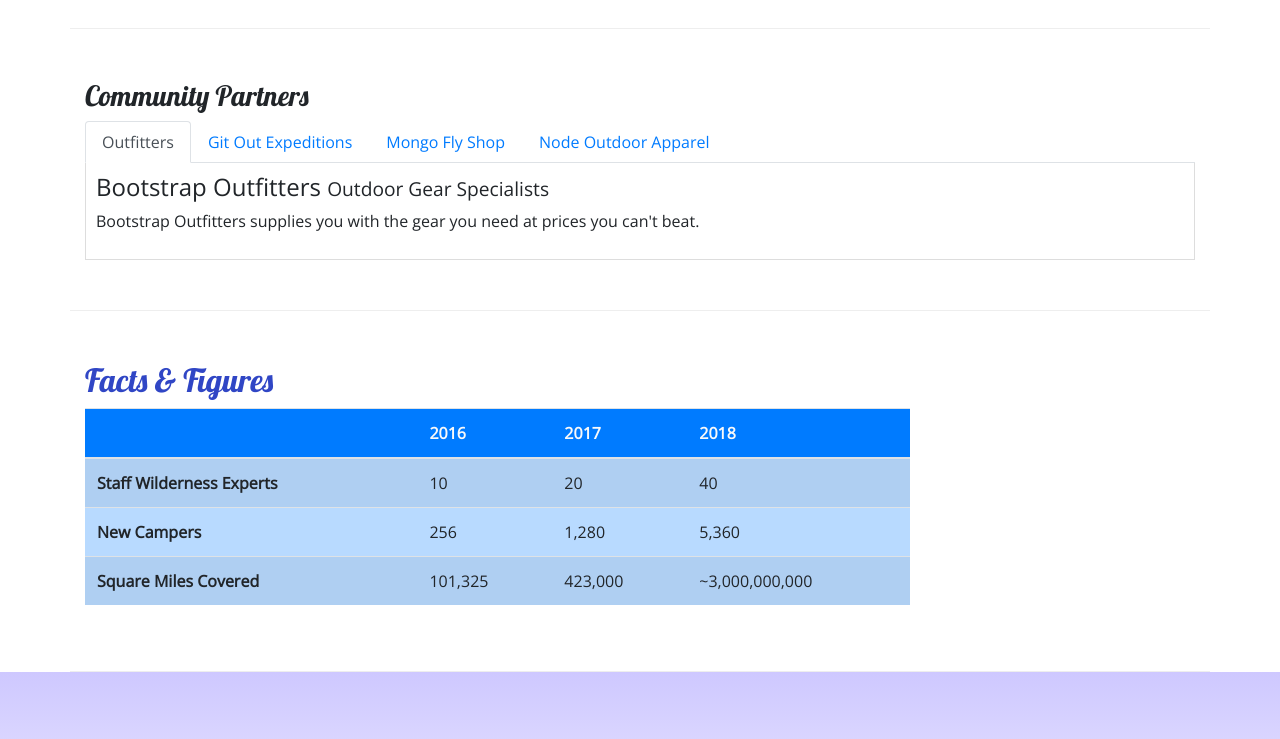
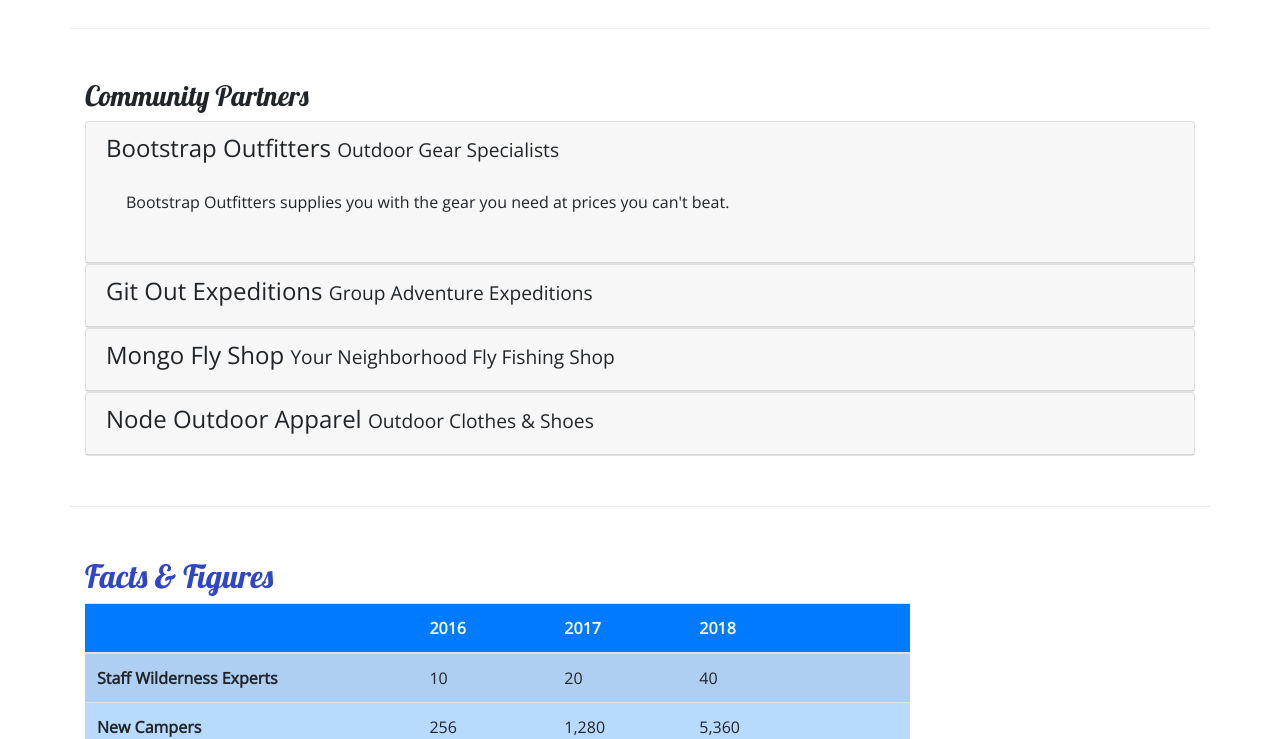
Before and after one commit to avaz25/nucampsite, a website: page aboutus.html in a window 1280 px wide. Shown: the part 800-1539 px from the top of the page. Drawn offline with nearby package versions, Linux system fonts and the light colour scheme.

Commit message:
Accordion

```diff
--- a/aboutus.html
+++ b/aboutus.html
@@ -100,28 +100,62 @@
         <div class="row row-content">
             <div class="col">
                 <h3>Community Partners</h3>
-                <ul class="nav nav-tabs">
-                    <li class="nav-item"><a class="nav-link active" href="#bootstrap" role="tab" data-toggle="tab">Outfitters</a></li>
-                    <li class="nav-item"><a class="nav-link" href="#git" role="tab" data-toggle="tab">Git Out Expeditions</a></li>
-                    <li class="nav-item"><a class="nav-link" href="#mongo" role="tab" data-toggle="tab">Mongo Fly Shop</a></li>
-                    <li class="nav-item"><a class="nav-link" href="#node" role="tab" data-toggle="tab">Node Outdoor Apparel</a></li>
-                </ul>
-                <div class="tab-content">
-                    <div role="tabpanel" class="tab-pane fade show active" id="bootstrap">
-                        <h4>Bootstrap Outfitters <small>Outdoor Gear Specialists</small></h4>
-                        <p class="d-none d-sm-block">Bootstrap Outfitters supplies you with the gear you need at prices you can't beat.</p>
+                <div id="accordion">
+                    <div class="card">
+                        <div role="tab" class="card-header">
+                            <h4>
+                                <a data-toggle="collapse" data-target="#bootstrap">
+                                    Bootstrap Outfitters <small>Outdoor Gear Specialists</small>
+                                </a>
+                            </h4>
+                            <div class="collapse show" id="bootstrap" data-parent="#accordion">
+                                <div class="card-body">
+                                    <p class="d-none d-sm-block">Bootstrap Outfitters supplies you with the gear you need at prices you can't beat.</p>
+                                </div>
+                            </div>
+                        </div>
                     </div>
-                    <div role="tabpanel" class="tab-pane fade" id="git">
-                        <h4>Git Out Expeditions <small>Group Adventure Expeditions</small></h4>
-                        <p class="d-none d-sm-block">Join Git Out Expeditions to explore new horizons with a group of other adventurers!</p>
+                    <div class="card">
+                        <div role="tab" class="card-header">
+                            <h4>
+                                <a class="collapsed" data-toggle="collapse" data-target="#git">
+                                    Git Out Expeditions <small>Group Adventure Expeditions</small>
+                                </a>
+                            </h4>
+                            <div class="collapse" id="git" data-parent="#accordion">
+                                <div class="card-body">
+                                    <p class="d-none d-sm-block">Join Git Out Expeditions to explore new horizons with a group of other adventurers!</p>
+                                </div>
+                            </div>
+                        </div>
                     </div>
-                    <div role="tabpanel" class="tab-pane fade" id="mongo">
-                        <h4>Mongo Fly Shop <small>Your Neighborhood Fly Fishing Shop</small></h4>
-                        <p class="d-none d-sm-block">Need a new fishing pole, a tacklebox, or flies of all kinds? Stop by Mongo Fly Shop.</p>
+                    <div class="card">
+                        <div role="tab" class="card-header">
+                            <h4>
+                                <a class="collapsed" data-toggle="collapse" data-target="#mongo">
+                                    Mongo Fly Shop <small>Your Neighborhood Fly Fishing Shop</small>
+                                </a>
+                            </h4>
+                            <div class="collapse" id="mongo" data-parent="#accordion">
+                                <div class="card-body">
+                                    <p class="d-none d-sm-block">Need a new fishing pole, a tacklebox, or flies of all kinds? Stop by Mongo Fly Shop.</p>
+                                </div>
+                            </div>
+                        </div>
                     </div>
-                    <div role="tabpanel" class="tab-pane fade" id="node">
-                        <h4>Node Outdoor Apparel <small>Outdoor Clothes & Shoes</small></h4>
-                        <p class="d-none d-sm-block">From polar fleeces to swimsuits, hiking boots to waders, a visit to Node will be sure to get you covered.</p>
+                    <div class="card">
+                        <div role="tab" class="card-header">
+                            <h4>
+                                <a class="collapsed" data-toggle="collapse" data-target="#node">
+                                    Node Outdoor Apparel <small>Outdoor Clothes & Shoes</small>
+                                </a>
+                            </h4>
+                            <div class="collapse" id="node" data-parent="#accordion">
+                                <div class="card-body">
+                                    <p class="d-none d-sm-block">From polar fleeces to swimsuits, hiking boots to waders, a visit to Node will be sure to get you covered.</p>
+                                </div>
+                            </div>
+                        </div>
                     </div>
                 </div>
             </div>
```
